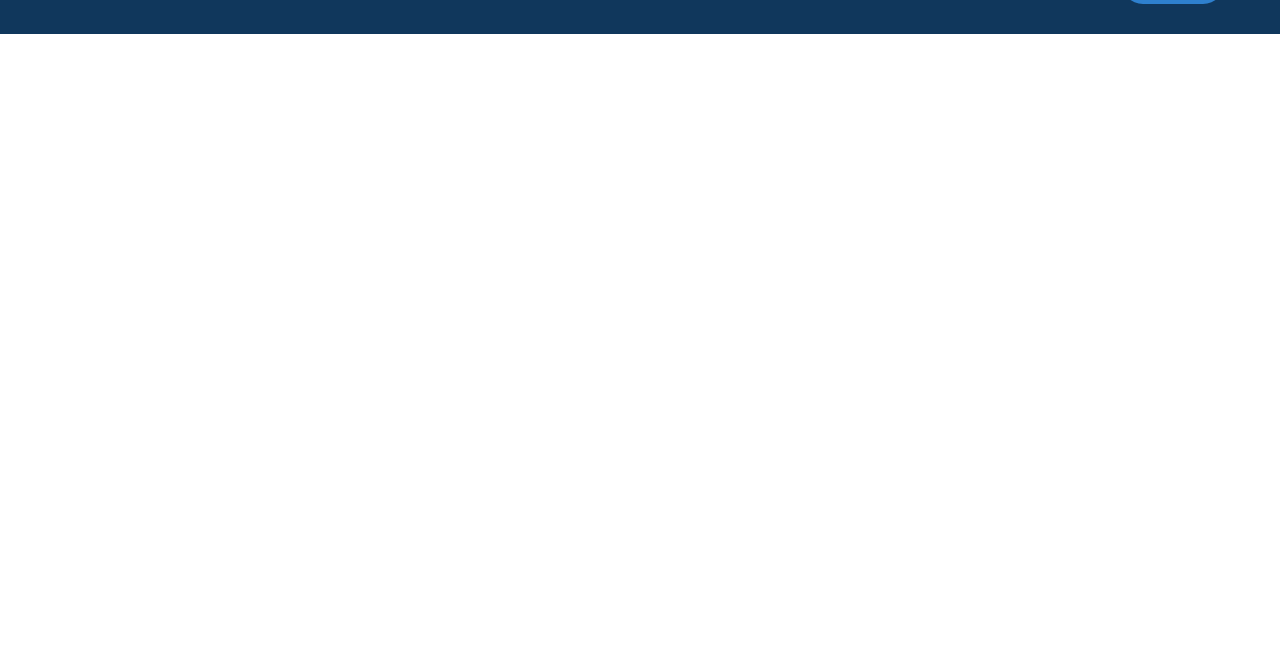
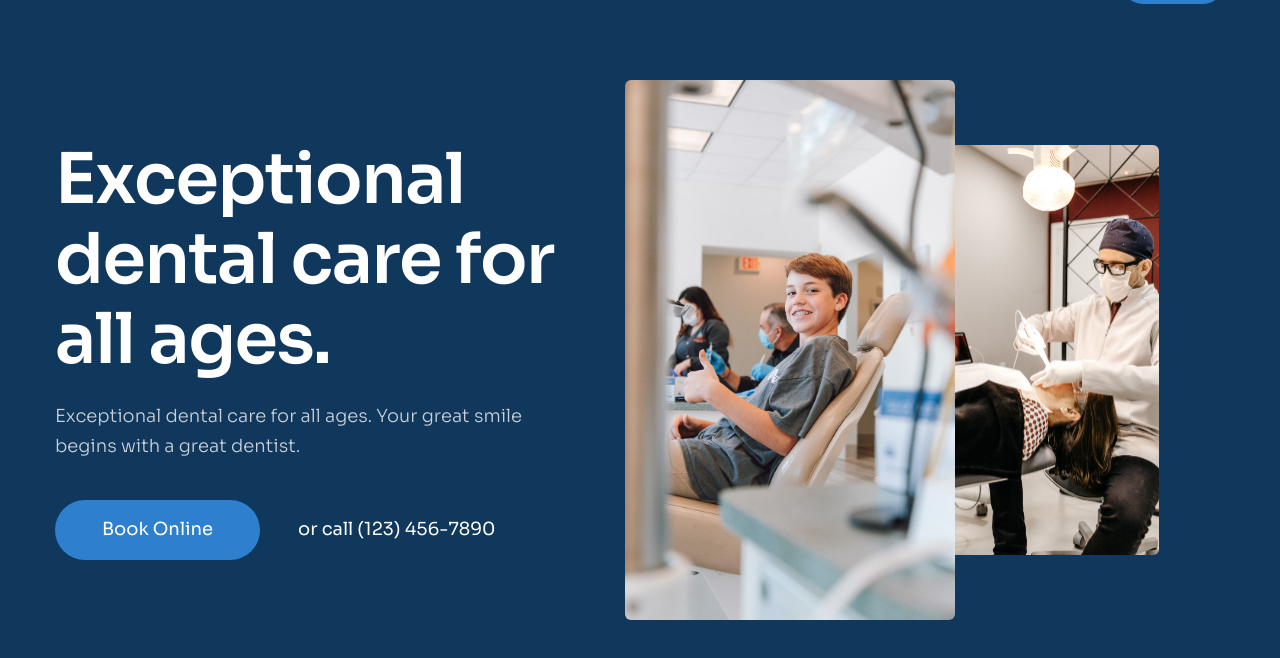
Before and after one commit to vithocbai/project-3, a plain HTML site: page index.html in a window 1280 px wide. Shown: the part 70-728 px from the top of the page. Drawn offline with Linux system fonts and the light colour scheme.

Commit message:
Làm phần Hero

```diff
--- a/assets/css/style.css
+++ b/assets/css/style.css
@@ -49,7 +49,8 @@ a {
 
 /* === Header === */
 .header {
-    padding: 30px 0;
+    padding: 30px 0 110px;
+    min-height: 100vh;
     background: var(--primary-bg-color);
 }
 
@@ -120,3 +121,73 @@ a {
     font-size: 1.6rem;
     line-height: 175%;
 }
+
+/* hero */
+.hero {
+    padding-top: 76px;
+    display: flex;
+    align-items: center;
+}
+
+.hero__content {
+    min-width: 44%;
+}
+
+.hero__heading {
+    max-width: 570px;
+    color: var(--primary-color);
+    font-size: 7rem;
+    font-weight: 600;
+    line-height: 114.286%;
+    letter-spacing: -1.4px;
+}
+
+.hero__desc {
+    max-width: 468px;
+    margin-top: 22px;
+    color: #c9d2da;
+    font-size: 1.8rem;
+    font-weight: 300;
+    line-height: 166.667%;
+}
+
+.hero__row {
+    margin-top: 38px;
+    display: flex;
+    align-items: center;
+    gap: 38px;
+}
+
+.hero__image {
+    display: flex;
+    align-items: center;
+}
+
+.hero__tel {
+    color: #fff;
+    font-size: 1.8rem;
+    font-weight: 400;
+    line-height: 166.667%;
+}
+
+.hero__image {
+    width: 45%;
+}
+
+.hero__img {
+    width: 330px;
+    height: 540px;
+    object-fit: cover;
+    border-radius: 6px;
+}
+
+.hero__img:first-child {
+    position: relative;
+    z-index: 1;
+}
+
+.hero__img:last-child {
+    width: 210px;
+    height: 410px;
+    margin-left: -6px;
+}
--- a/index.html
+++ b/index.html
@@ -18,6 +18,7 @@
         <link rel="stylesheet" href="./assets/css/style.css" />
     </head>
     <body>
+        <!-- Header -->
         <header class="header">
             <div class="container">
                 <nav class="navbar">
@@ -56,6 +57,36 @@
                         <a href="#!" class="btn navbar__signup">Sign Up</a>
                     </div>
                 </nav>
+                <!-- Hero -->
+                <div class="hero">
+                    <div class="hero__content">
+                        <div class="hero__heading">
+                            Exceptional dental care for all ages.
+                        </div>
+                        <div class="hero__desc">
+                            Exceptional dental care for all ages. Your great
+                            smile begins with a great dentist.
+                        </div>
+                        <div class="hero__row">
+                            <div class="hero__action btn">Book Online</div>
+                            <span class="hero__tel"
+                                >or call (123) 456-7890</span
+                            >
+                        </div>
+                    </div>
+                    <div class="hero__image">
+                        <img
+                            class="hero__img"
+                            src="./assets/img/hero-image/hero__img-1.avif"
+                            alt=""
+                        />
+                        <img
+                            class="hero__img"
+                            src="./assets/img/hero-image/hero__img-2.avif"
+                            alt=""
+                        />
+                    </div>
+                </div>
             </div>
         </header>
     </body>
```
Also changed, not shown: assets/img/hero-image/hero__img-1.avif (added), assets/img/hero-image/hero__img-2.avif (added).
